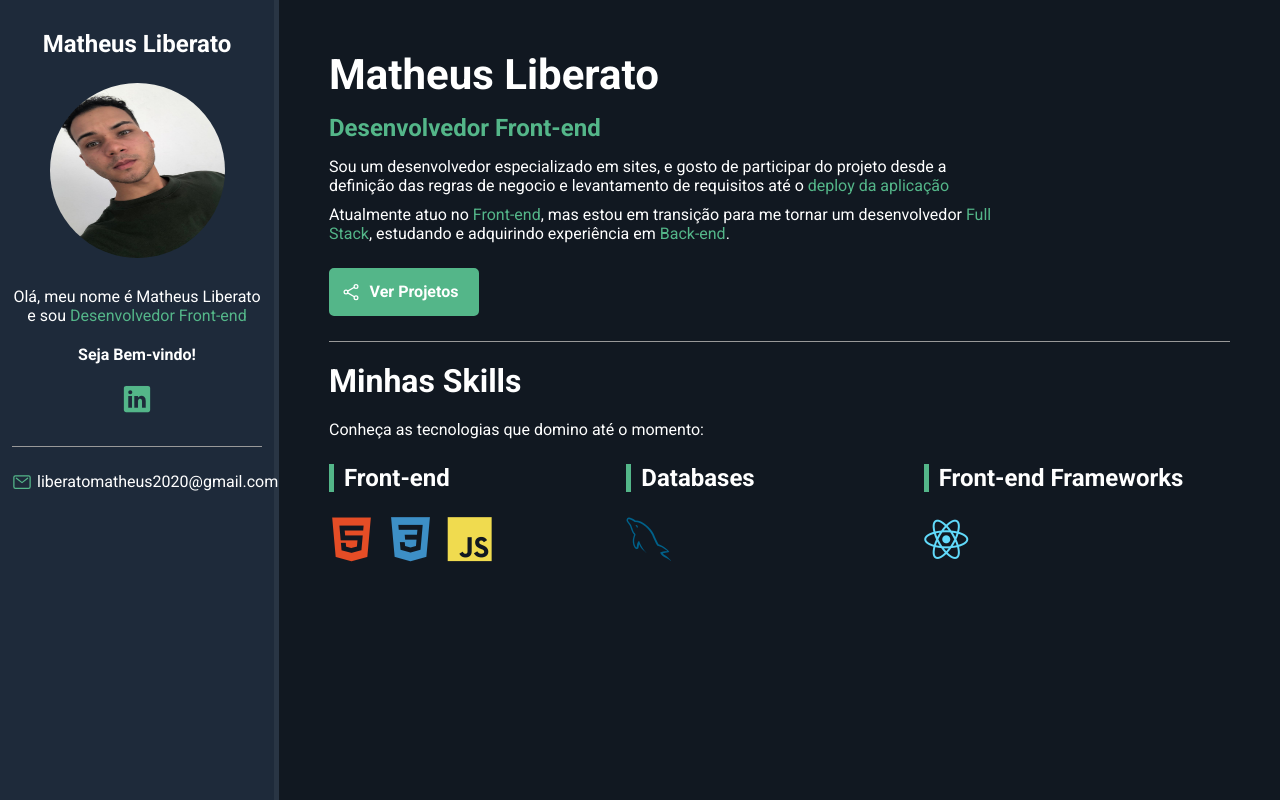
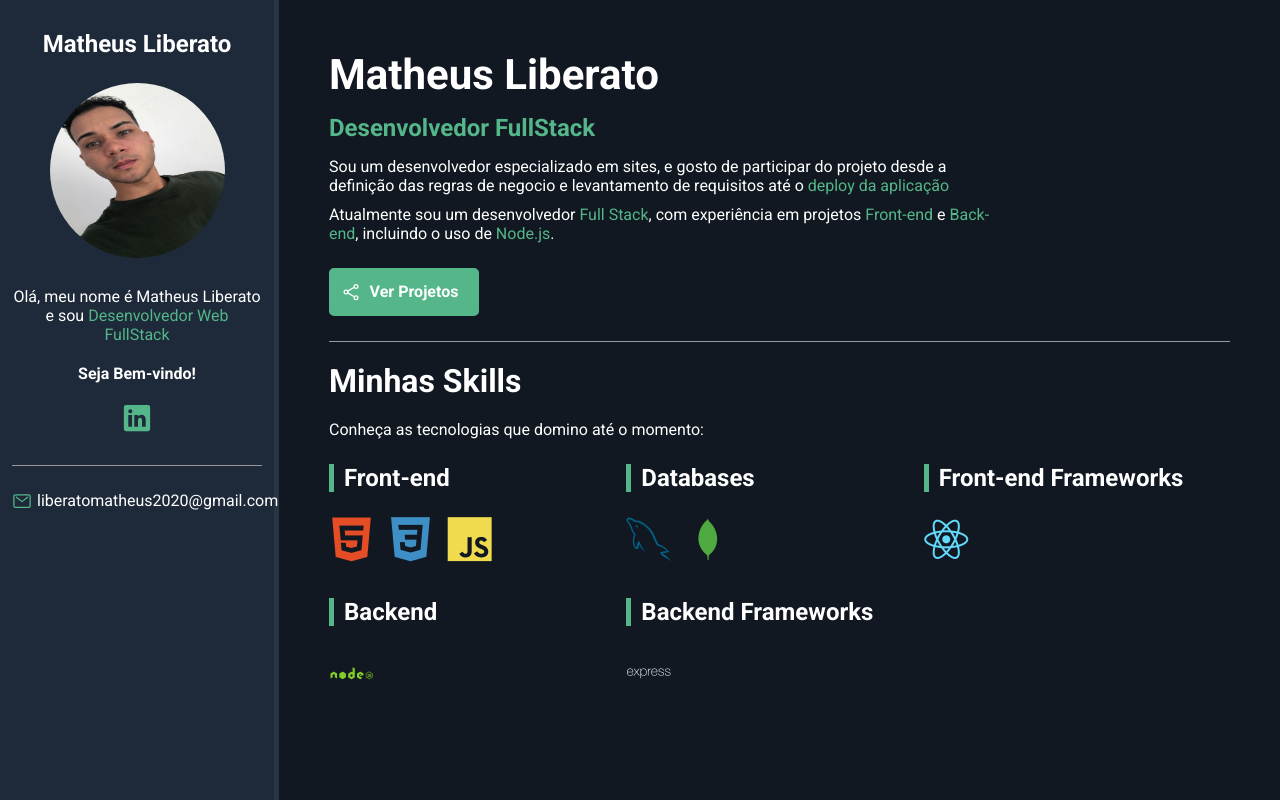
Before and after one commit to devliberato/Portfolio-Liberato, a plain HTML site: page index.html in a window 1280 px wide. Drawn offline with nearby package versions, Linux system fonts and the light colour scheme; a web font is replaced by a local one.

Commit message:
Atualização de portfolio

```diff
--- a/index.html
+++ b/index.html
@@ -3,7 +3,7 @@
   <head>
     <meta charset="UTF-8" />
     <meta name="viewport" content="width=device-width, initial-scale=1.0" />
-    <title>Portfolio Matheus Liberato</title>
+    <title>Portfolio de Matheus Liberato</title>
     <link rel="stylesheet" href="CSS/style.css" />
     <link rel="preconnect" href="https://fonts.googleapis.com" />
     <link rel="preconnect" href="https://fonts.gstatic.com" crossorigin />
@@ -25,7 +25,7 @@
         <img src="img/foto2.jpeg" alt="" id="bio-img" />
         <p>
           Olá, meu nome é Matheus Liberato e sou
-          <span class="highlight">Desenvolvedor Front-end</span>
+          <span class="highlight">Desenvolvedor Web FullStack</span>
         </p>
         <p id="welcome-text">Seja Bem-vindo!</p>
         <ul id="social-container">
@@ -47,7 +47,7 @@
       <section id="about-container">
         <h1 id="name">Matheus Liberato</h1>
         <p id="title">
-          <span class="highlight">Desenvolvedor Front-end</span>
+          <span class="highlight">Desenvolvedor FullStack</span>
         </p>
         <p class="description">
           Sou um desenvolvedor especializado em sites, e gosto de participar do
@@ -58,9 +58,8 @@
           até o <span class="highlight">deploy da aplicação</span>
         </p>
          <p class="description">
-    Atualmente atuo no <span class="highlight">Front-end</span>, mas estou em transição para me tornar um desenvolvedor
-    <span class="highlight">Full Stack</span>, estudando e adquirindo experiência em
-    <span class="highlight">Back-end</span>.
+   Atualmente sou um desenvolvedor <span class="highlight">Full Stack</span>, com experiência em projetos <span class="highlight">Front-end</span> e <span class="highlight">Back-end</span>, incluindo o uso de <span class="highlight">Node.js</span>.
+
   </p>
         <a href="https://github.com/devliberato" id="btn-projects"
           ><ion-icon name="share-social-outline"></ion-icon
@@ -79,6 +78,7 @@
           <div class="skills-box">
             <p class="skills-title">Databases</p>
             <i class="devicon-mysql-plain colored"></i>
+             <i class="devicon-mongodb-plain colored"></i>
 
           </div>
           <div class="skills-box">
@@ -86,7 +86,15 @@
             <i class="devicon-react-plain colored"></i>
 
           </div>
+           <div class="skills-box">
+  <p class="skills-title">Backend</p>
+  <i class="devicon-nodejs-plain-wordmark colored"></i>
+</div>
 
+<div class="skills-box">
+  <p class="skills-title">Backend Frameworks</p>
+  <i class="devicon-express-original-wordmark"></i>
+</div>
 
           </div>
         </div>
```
